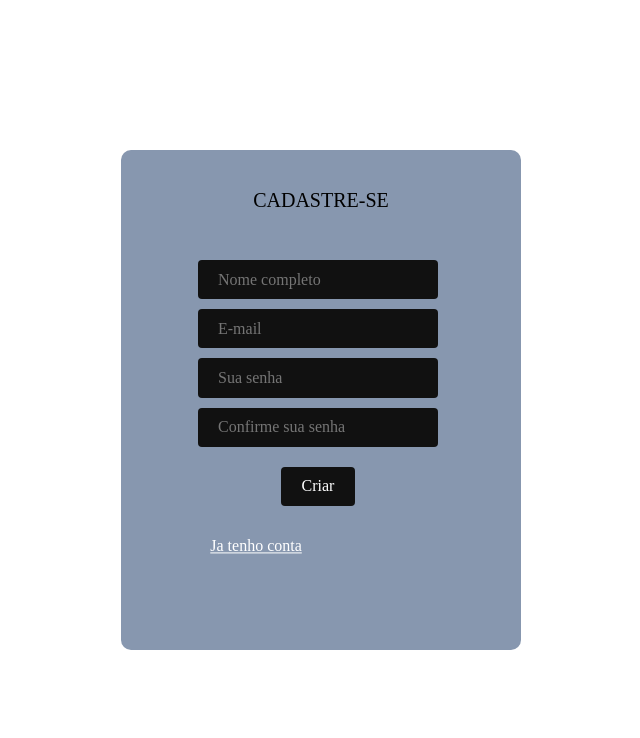
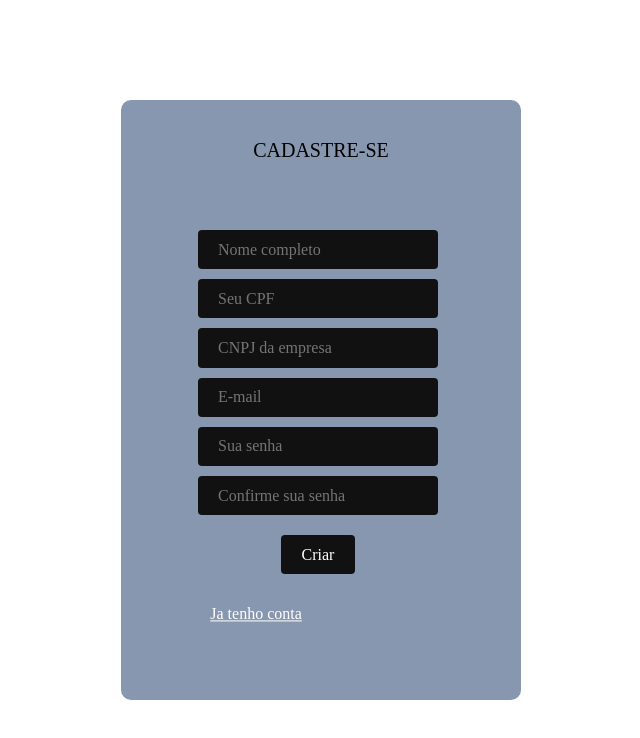
Before and after one commit to HadsonRamalho/Integrador, a React (Vite) app in the folder Gerenciador de Contratos/: page /cria_conta in a window 1280 px wide. Shown: the top 738 px of the page, without its empty margins (319-959 px from the left). Built offline with nearby package versions, Linux system fonts and the light colour scheme.

Commit message:
Adicionando campos CPF e CNPJ na criação de conta; Alterando estilo para se adequar aos novos campos

```diff
--- a/Gerenciador de Contratos/src/cria_conta.jsx
+++ b/Gerenciador de Contratos/src/cria_conta.jsx
@@ -16,9 +16,13 @@ function CriaConta(){
 
   const [senha2, setSenha2] = useState("");
 
+  const [cpf, setCpf] = useState("");
+
+  const [cnpj, setCnpj] = useState("");
+
   async function criarConta() {
     try{
-      await invoke("cria_conta", {nomeCompleto, email, senha1, senha2});
+      await invoke("cria_conta", {nomeCompleto, email, senha1, senha2, cpf, cnpj});
       setMensagemCriarConta("Conta criada");
     }
     catch(error){
@@ -51,6 +55,16 @@ function CriaConta(){
             placeholder="Nome completo"
             />
           <input required
+          className="user-input"
+          onChange={(e) => setCpf(e.currentTarget.value)}
+          placeholder="Seu CPF"
+          />
+          <input required
+          className="user-input"
+          onChange={(e) => setCnpj(e.currentTarget.value)}
+          placeholder="CNPJ da empresa"
+          />
+          <input required
             className="user-input"
             onChange={(e) => setEmail(e.currentTarget.value)}
             placeholder="E-mail "
--- a/Gerenciador de Contratos/src/styles.css
+++ b/Gerenciador de Contratos/src/styles.css
@@ -143,7 +143,7 @@ button {
   left: 50%;
   transform: translate(-50%, -50%);
   text-align: center;
-  height: 500px;
+  height: 600px;
   width: 400px; /*450pcx*/
   line-height: 60px;
   border-radius: 10px;
```
